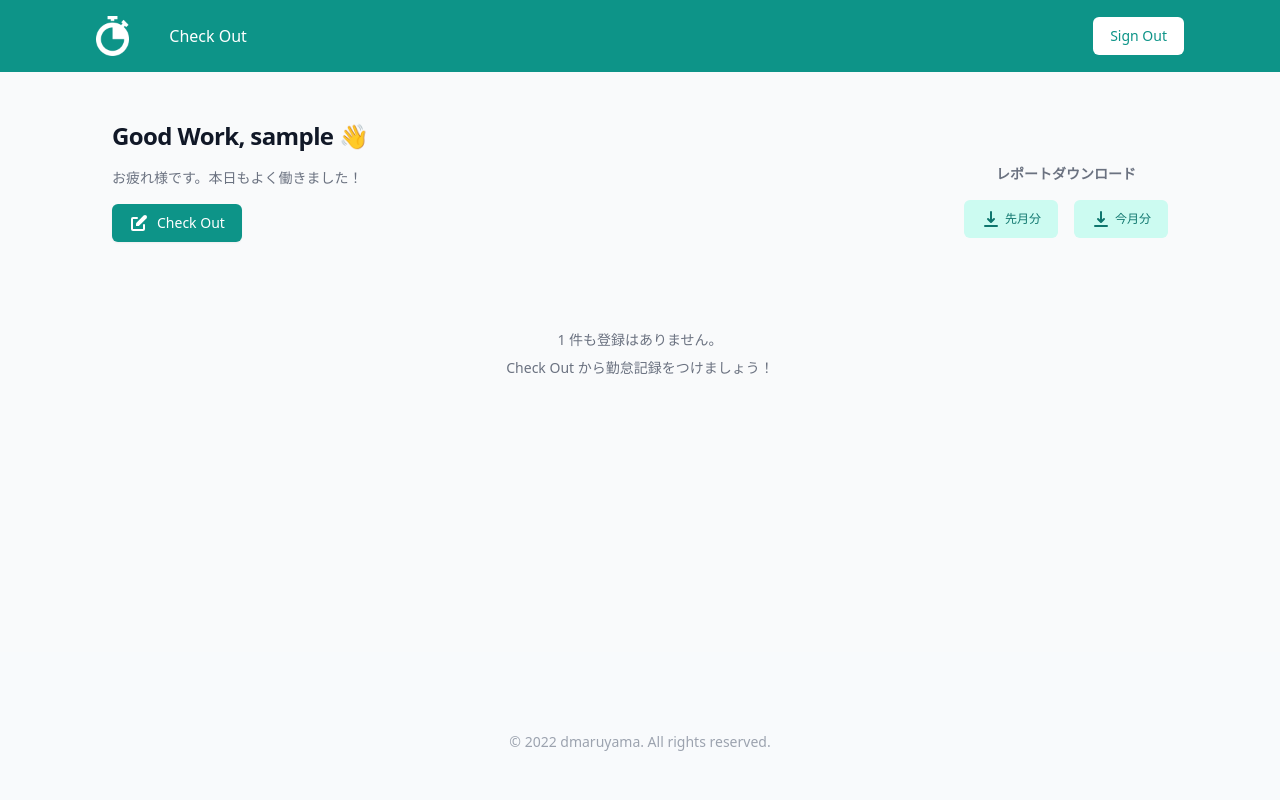
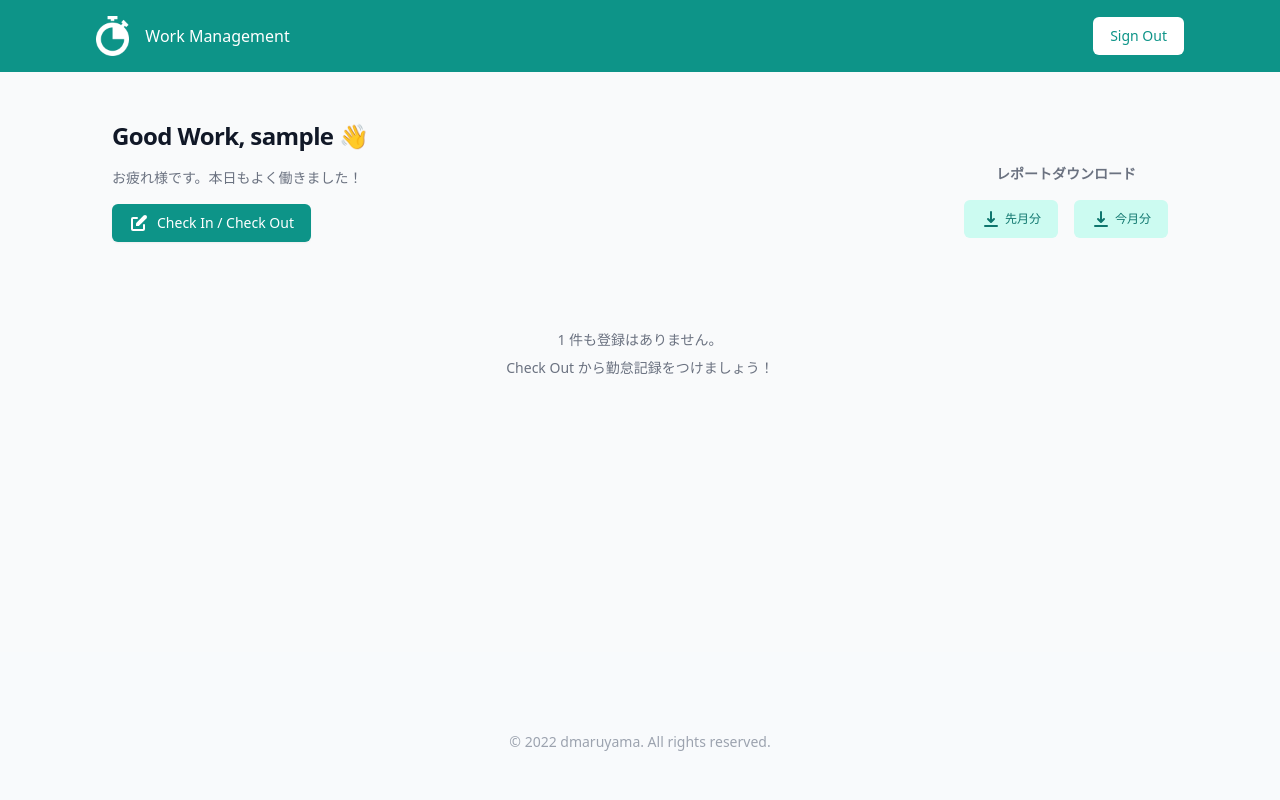
Before and after one commit to dmaruyama-51/work-management-app, a Django app: page / in a window 1280 px wide. Run offline with Django 3.2, Linux system fonts and the light colour scheme; the visitor is signed in with stand-in values (Sample User, id 1); data that the repository does not hold is empty; some libraries are stand-ins or nearby versions.

Commit message:
complete feature/#18

```diff
--- a/templates/components/header.html
+++ b/templates/components/header.html
@@ -9,8 +9,8 @@
                 <span class="sr-only">Work-Management</span>
                 <img class="h-10 w-auto" src="{% static 'logo-white.png' %}" alt="">
                 </a>
-                <div class="hidden ml-10 space-x-8 lg:block">
-                <a href="{% url 'time_management:new' %}" class="text-base font-medium text-white hover:text-teal-50"> Check Out </a>
+                <div class="hidden ml-4 space-x-8 lg:block">
+                <a href="/" class="text-base font-medium text-white hover:text-teal-50"> Work Management </a>
                 </div>
             </div>
             <div class="ml-10 space-x-4">
--- a/templates/index.html
+++ b/templates/index.html
@@ -18,7 +18,7 @@
                         <path d="M17.414 2.586a2 2 0 00-2.828 0L7 10.172V13h2.828l7.586-7.586a2 2 0 000-2.828z" />
                         <path fill-rule="evenodd" d="M2 6a2 2 0 012-2h4a1 1 0 010 2H4v10h10v-4a1 1 0 112 0v4a2 2 0 01-2 2H4a2 2 0 01-2-2V6z" clip-rule="evenodd" />
                       </svg>
-                    <a href="{% url 'time_management:new' %}">Check Out</a>
+                    <a href="{% url 'time_management:new' %}">Check In / Check Out</a>
                   </button>
             </div>
         </div>
--- a/templates/new.html
+++ b/templates/new.html
@@ -27,7 +27,7 @@
         {% endfor %}
 
         <div class="sm:border-b-4 sm:border-gray-200 w-9/12">
-          <h3 class="text-2xl mb-5 leading-6 font-medium text-gray-900">Check Out</h3>
+          <h3 class="text-2xl mb-5 leading-6 font-medium text-gray-900">Check In / Check Out</h3>
           <p class="pb-6 mt-1 text-sm text-gray-500">1 日の勤怠記録をつけてください。日付のみ入力必須項目です。</p>
         </div>
 
--- a/time_management_app/views.py
+++ b/time_management_app/views.py
@@ -49,7 +49,16 @@ class New(View):
                 obj = form.save(commit=False)
                 obj.created_by = request.user
                 obj.save()
-                messages.add_message(request, messages.SUCCESS, "無事記録できました！今日もお疲れ様でした！")
+
+                # 午前か午後かで表示メッセージを出し分ける
+                current_time = datetime.datetime.today().hour
+
+                if current_time > 12:
+                    msg = '無事記録できました！今日もお疲れ様でした！'
+                else:
+                    msg = '無事記録できました！今日もがんばりましょう！'
+
+                messages.add_message(request, messages.SUCCESS, msg)
                 return redirect('time_management:detail', id=obj.pk)
             except:
                 error_msg = '日付を重複して登録することはできません。'
```
